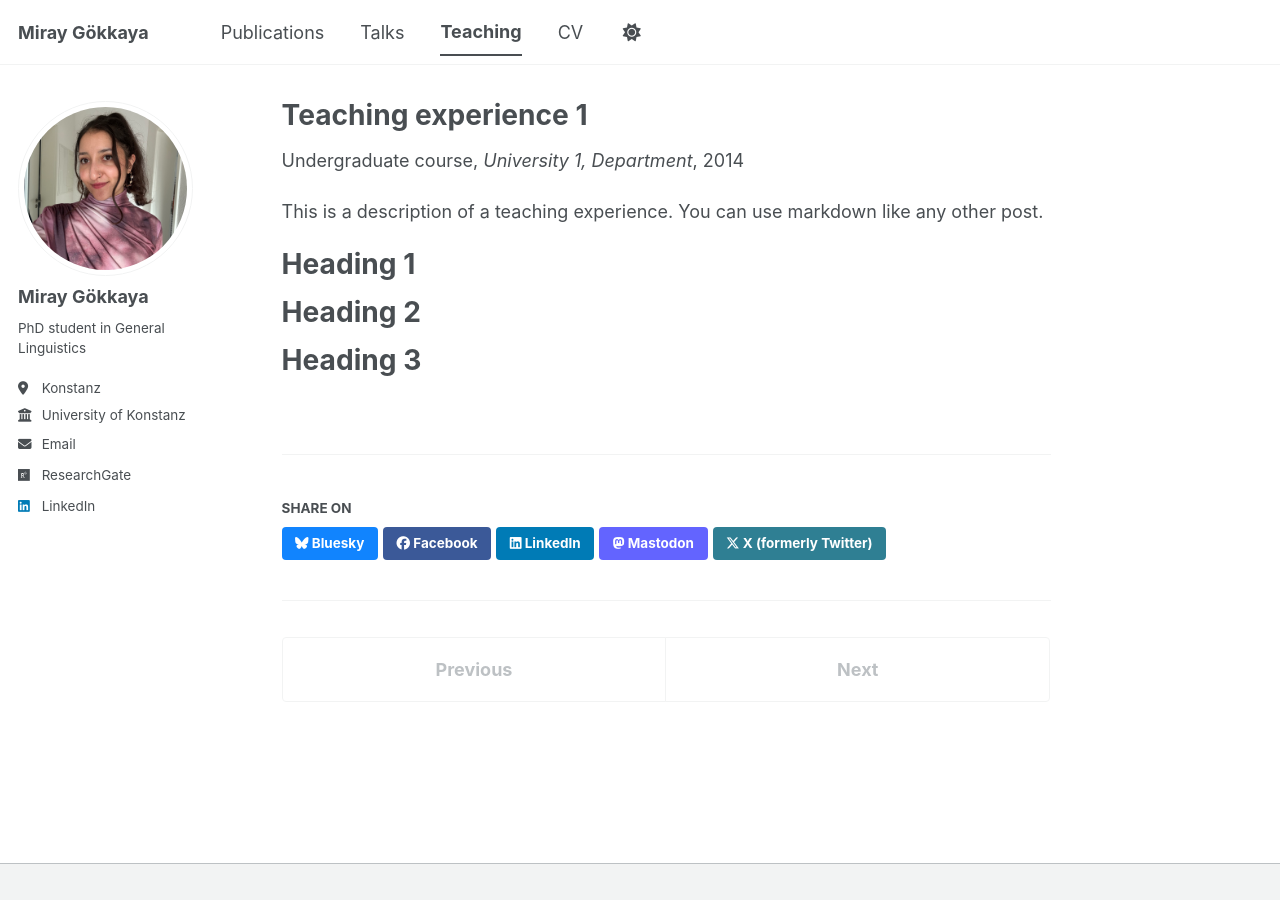
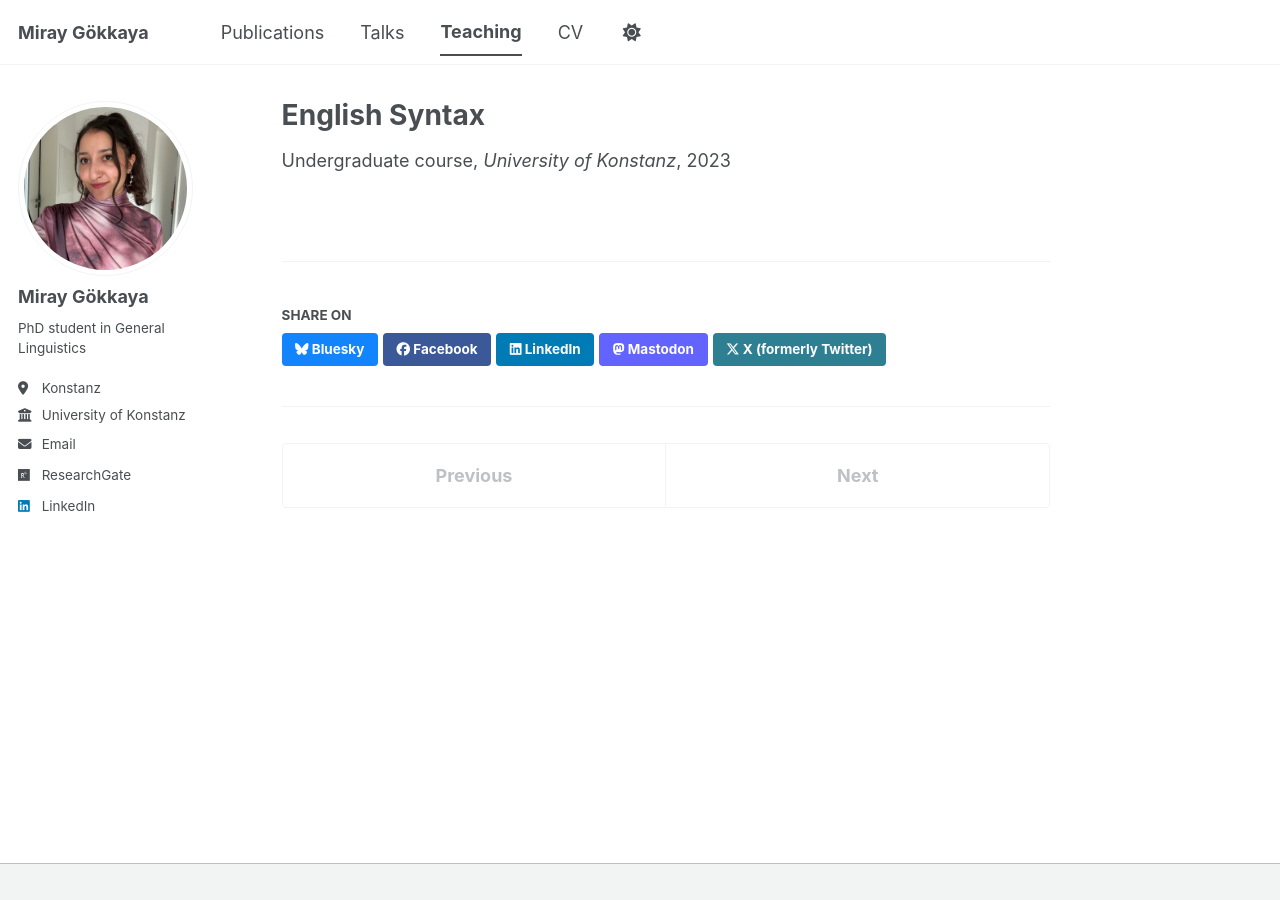
Before and after one commit to miraymania/miraygokkaya, a Jekyll site: the page built from _teaching/2014-spring-teaching-1.md, in a window 1280 px wide. Built offline with Jekyll 4.4.1, drawn with Linux system fonts in a browser that asks for light colours; a style sheet for code colours, icons or effects is not loaded.

Commit message:
Update 2014-spring-teaching-1.md

```diff
--- a/_teaching/2014-spring-teaching-1.md
+++ b/_teaching/2014-spring-teaching-1.md
@@ -1,20 +1,9 @@
 ---
-title: "Teaching experience 1"
+title: "English Syntax"
 collection: teaching
 type: "Undergraduate course"
-permalink: /teaching/2014-spring-teaching-1
-venue: "University 1, Department"
-date: 2014-01-01
-location: "City, Country"
+instructors: Prof. Dr. Colin Davis & David Diem
+venue: "University of Konstanz"
+date: 2023-01-01
+location: "Konstanz, Germany"
 ---
-
-This is a description of a teaching experience. You can use markdown like any other post.
-
-Heading 1
-======
-
-Heading 2
-======
-
-Heading 3
-======
```
